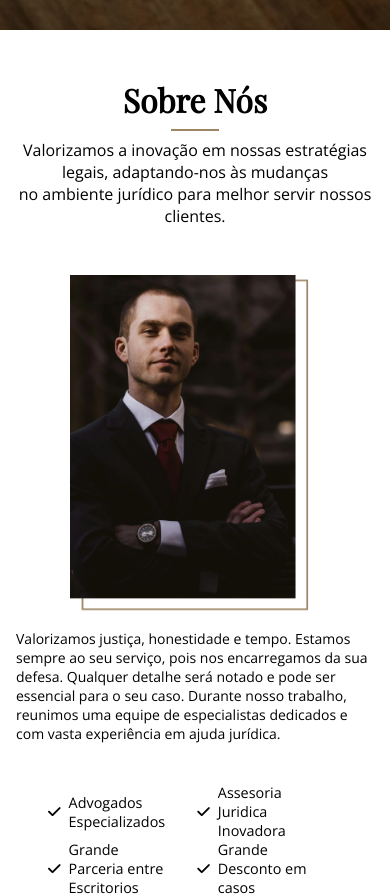
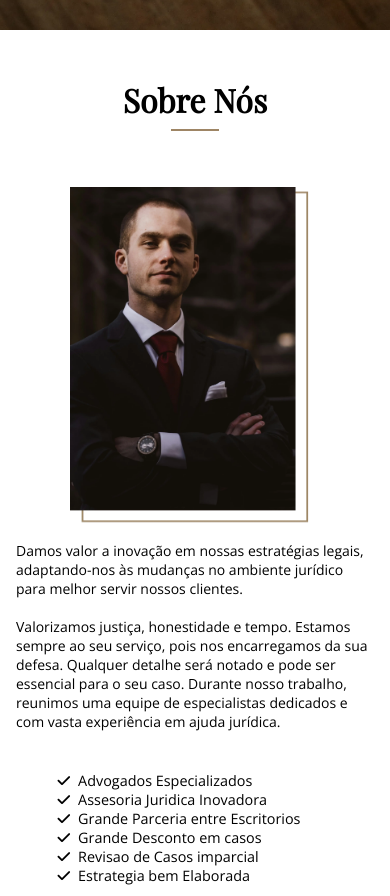
Before and after one commit to elfihr/AliancaAdvocados, a React (Create React App) app: page / in a window 390 px wide. Shown: the part 1160-2056 px from the top of the page. Built offline with nearby package versions, Linux system fonts and the light colour scheme; a web font is replaced by a local one.

Commit message:
about session
fix space in check_wrapper from 2 colluns to 1 when the user is screen is < 460px width

```diff
--- a/src/page/About.js
+++ b/src/page/About.js
@@ -8,14 +8,14 @@ const About = () => {
         <div className='about' id='sobre'>
             <h3 className='titleSection'>Sobre Nós</h3>
             <span className='goldenSeparator'></span>
-            <p className='descriptionSection'>
-                Valorizamos a inovação em nossas estratégias legais, adaptando-nos às mudanças
-                <br />
-                no ambiente jurídico para melhor servir nossos clientes.
-            </p>
+
             <div className='about_Main'>
                 <div className='aboutContainer'>
-                    <p className='aboutContainer_Intro'>Valorizamos justiça, honestidade e tempo. Estamos sempre ao seu serviço, pois nos encarregamos da sua defesa. Qualquer detalhe será notado e pode ser essencial para o seu caso. Durante nosso trabalho, reunimos uma equipe de especialistas dedicados e com vasta experiência em ajuda jurídica.</p>
+
+                    <p className='aboutContainer_Intro'>
+                    Damos valor a inovação em nossas estratégias legais, adaptando-nos às mudanças no ambiente jurídico para melhor servir nossos clientes.
+                <br/><br/>
+                Valorizamos justiça, honestidade e tempo. Estamos sempre ao seu serviço, pois nos encarregamos da sua defesa. Qualquer detalhe será notado e pode ser essencial para o seu caso. Durante nosso trabalho, reunimos uma equipe de especialistas dedicados e com vasta experiência em ajuda jurídica.</p>
                     <div className='about_Wrapper'>
                         {checks.map((checks, index) => {
                             return (
--- a/src/style/About.css
+++ b/src/style/About.css
@@ -103,6 +103,9 @@
         margin-top: 3rem;
         gap: 0 1rem
     }
+    .about_Wrapper{
+        grid-template-columns: repeat(1, 1fr);
+    }
 
 }
 
```
